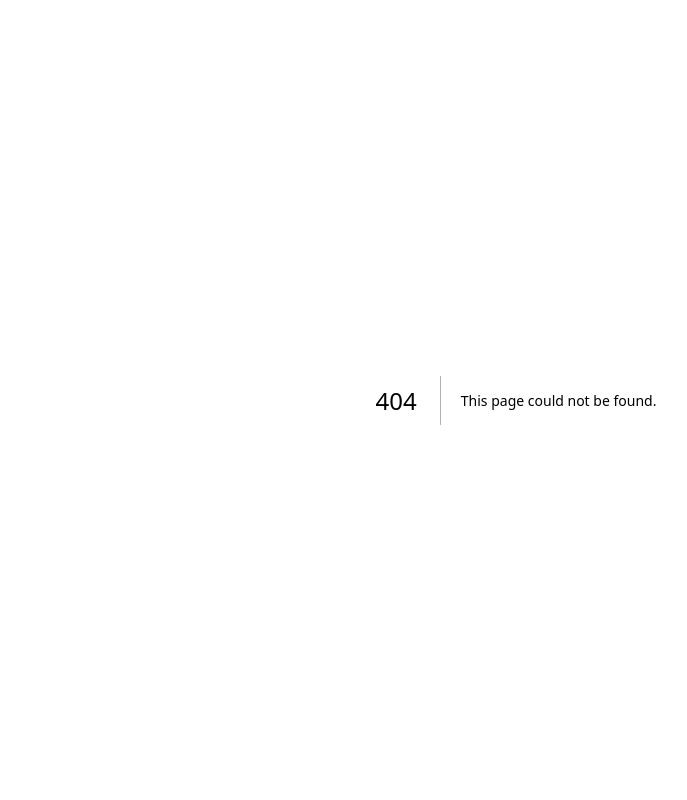
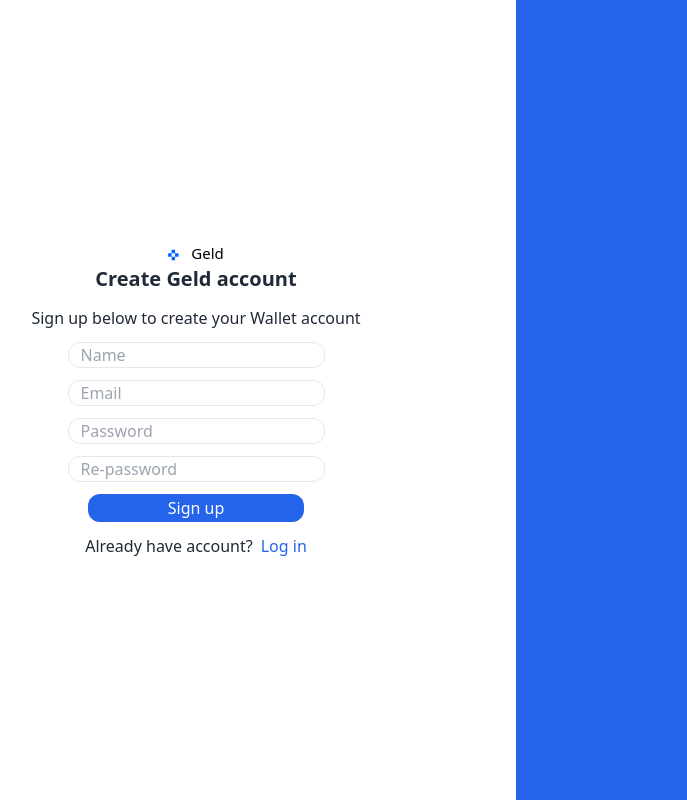
Before and after one commit to TemulenPinecone/income-fe-2, a Next.js app: page /register in a window 1280 px wide. Before the commit this address had no page. Shown: the whole page, without its empty margins (124-811 px from the left). Built offline with nearby package versions, Linux system fonts and the light colour scheme.

Commit message:
pinecone

```diff
--- /dev/null
+++ b/src/components/icons/Money.jsx
@@ -0,0 +1,19 @@
+export const Money = () => {
+  return (
+    <div>
+      <svg
+        width="70"
+        height="70"
+        viewBox="0 0 48 48"
+        fill="none"
+        xmlns="http://www.w3.org/2000/svg"
+      >
+        <rect width="48" height="48" rx="24" fill="#0166FF" />
+        <path
+          d="M29 24C29 24.9889 28.7068 25.9556 28.1573 26.7779C27.6079 27.6001 26.827 28.241 25.9134 28.6194C24.9998 28.9978 23.9945 29.0969 23.0245 28.9039C22.0546 28.711 21.1637 28.2348 20.4645 27.5355C19.7652 26.8363 19.289 25.9454 19.0961 24.9755C18.9031 24.0055 19.0022 23.0002 19.3806 22.0866C19.759 21.173 20.3999 20.3921 21.2221 19.8427C22.0444 19.2932 23.0111 19 24 19C25.3261 19 26.5979 19.5268 27.5355 20.4645C28.4732 21.4021 29 22.6739 29 24ZM39 16V32C39 32.2652 38.8946 32.5196 38.7071 32.7071C38.5196 32.8946 38.2652 33 38 33H10C9.73478 33 9.48043 32.8946 9.29289 32.7071C9.10536 32.5196 9 32.2652 9 32V16C9 15.7348 9.10536 15.4804 9.29289 15.2929C9.48043 15.1054 9.73478 15 10 15H38C38.2652 15 38.5196 15.1054 38.7071 15.2929C38.8946 15.4804 39 15.7348 39 16ZM37 21.7937C35.8645 21.458 34.8311 20.8435 33.9938 20.0062C33.1565 19.1689 32.542 18.1355 32.2062 17H15.7937C15.458 18.1355 14.8435 19.1689 14.0062 20.0062C13.1689 20.8435 12.1355 21.458 11 21.7937V26.2062C12.1355 26.542 13.1689 27.1565 14.0062 27.9938C14.8435 28.8311 15.458 29.8645 15.7937 31H32.2062C32.542 29.8645 33.1565 28.8311 33.9938 27.9938C34.8311 27.1565 35.8645 26.542 37 26.2062V21.7937Z"
+          fill="white"
+        />
+      </svg>
+    </div>
+  );
+};
--- /dev/null
+++ b/src/components/icons/index.js
@@ -0,0 +1,5 @@
+export * from "./Icon1";
+export * from "./LeadingIconDn";
+export * from "./LeadingIconUp";
+export * from "./Money";
+export * from "./NFC";
--- a/src/pages/index.jsx
+++ b/src/pages/index.jsx
@@ -2,10 +2,7 @@
 import { Chart as ChartJS, ArcElement, Tooltip, Legend } from "chart.js/auto";
 import { Doughnut, Bar, Line } from "react-chartjs-2";
 import { Header } from "@/components/Header";
-import { Icon1 } from "@/components/icons/icon1";
-import { NFC } from "@/components/icons/NFC";
-import { LeadingIconUp } from "@/components/icons/LeadingIconUp";
-import { LeadingIconDn } from "@/components/icons/LeadingIconDn";
+import { Icon1, NFC, LeadingIconUp, LeadingIconDn } from "@/components/icons";
 // import sourceData from "../data/sourceData.json";
 
 // const inter = Inter({ subsets: ["latin"] });
@@ -142,16 +139,17 @@ export default function Home() {
                 <h3 className="text-black font-bold">Income - Expense</h3>
               </div>
               <div className="divider my-[5px]"></div>
-              <div className="">
+              <div className="flex flex-row">
+                <div className="w-[50%]">
                   <Doughnut
                     data={{
-                    labels: [
-                      "Bills",
-                      "Food",
-                      "Shopping",
-                      "Insurance",
-                      "Clothing",
-                    ],
+                      labels: [], // labels: [
+                      //   "Bills",
+                      //   "Food",
+                      //   "Shopping",
+                      //   "Insurance",
+                      //   "Clothing",
+                      // ],
                       datasets: [
                         {
                           label: "First",
@@ -164,6 +162,11 @@ export default function Home() {
                       ],
                     }}
                   />
+                </div>
+                <div className="w-[50%]">
+                  <p>sadfa</p>
+                  <p>asfas</p>
+                </div>
               </div>
             </div>
           </div>
--- /dev/null
+++ b/src/pages/login.jsx
@@ -0,0 +1,37 @@
+import { Icon1 } from "@/components/icons/Icon1";
+export default function Login() {
+  return (
+    <div className="flex items-center">
+      <div className="w-[50%]">
+        <div className="flex items-center justify-center gap-2 relative">
+          <Icon1 />
+          <p className="text-[15px] text-black font-medium">Geld</p>
+        </div>
+        <div className="flex flex-col items-center gap-y-3">
+          <h3 className="text-[20px] font-bold">Welcome Back</h3>
+          <p>Welcome back, Plesase enter your details</p>
+          <input
+            type="text"
+            placeholder="Email"
+            className="border rounded-xl px-3 outline-none"
+          />
+          <input
+            type="text"
+            placeholder="Password"
+            className="border rounded-xl px-3 outline-none"
+          />
+          <button className="bg-blue-600 text-white px-20 py-0.5 rounded-xl">
+            Log in
+          </button>
+          <div className="flex gap-2">
+            <p>Don't have account?</p>
+            <a href="/register" className="text-blue-600">
+              Sign up
+            </a>
+          </div>
+        </div>
+      </div>
+      <div className="w-[50%] h-[100vh] bg-blue-600"></div>
+    </div>
+  );
+}
--- /dev/null
+++ b/src/pages/register.jsx
@@ -0,0 +1,48 @@
+import { Icon1 } from "@/components/icons/Icon1";
+
+export default function Register() {
+  return (
+    <div className="flex items-center">
+      <div className="w-[50%]">
+        <div className="flex items-center justify-center gap-2 relative">
+          <Icon1 />
+          <p className="text-[15px] text-black font-medium">Geld</p>
+        </div>
+        <div className="flex flex-col items-center gap-y-3">
+          <h3 className="text-[20px] font-bold">Create Geld account</h3>
+          <p>Sign up below to create your Wallet account</p>
+          <input
+            type="text"
+            placeholder="Name"
+            className="border rounded-xl px-3 outline-none"
+          />
+          <input
+            type="email"
+            placeholder="Email"
+            className="border rounded-xl px-3 outline-none"
+          />
+          <input
+            type="email"
+            placeholder="Password"
+            className="border rounded-xl px-3 outline-none"
+          />
+          <input
+            type="email"
+            placeholder="Re-password"
+            className="border rounded-xl px-3 outline-none"
+          />
+          <button className="bg-blue-600 text-white px-20 py-0.5 rounded-xl">
+            Sign up
+          </button>
+          <div className="flex gap-2">
+            <p>Already have account?</p>
+            <a href="/login" className="text-blue-600">
+              Log in
+            </a>
+          </div>
+        </div>
+      </div>
+      <div className="w-[50%] h-[100vh] bg-blue-600"></div>
+    </div>
+  );
+}
--- /dev/null
+++ b/src/pages/registerStep.jsx
@@ -0,0 +1,38 @@
+import { Icon1, Money } from "@/components/icons";
+
+export default function RegisterStep() {
+  return (
+    <div className="w-100vw h-100vh flex justify-center items-center">
+      <div className="w-[80%] my-auto">
+        <div className="flex items-center justify-center gap-2">
+          <Icon1 />
+          <p className="text-[15px] text-black font-medium">Geld</p>
+        </div>
+        <div className="flex items-center justify-center">
+          <ul className="steps">
+            <li className="step step-primary">Register</li>
+            <li className="step">Choose plan</li>
+            <li className="step">Purchase</li>
+          </ul>
+        </div>
+        <div className="flex flex-col items-center">
+          <Money />
+          <p className="text-2xl">Select base currency</p>
+          <select className="select select-bordered w-full max-w-xs">
+            <option disabled selected>
+              Choose currency
+            </option>
+            <option>MNT - Mongolian Tugrik</option>
+            <option>USD - US Dollar</option>
+            <option>KRW - Korean Won</option>
+          </select>
+          <p>
+            Your base currency should be the one you use most often. All
+            transaction in other currencies will be calculated based on this one
+          </p>
+          <button className="btn btn-outline btn-primary">Confirm</button>
+        </div>
+      </div>
+    </div>
+  );
+}
```
Lines whose indentation alone changed are shown as unchanged.
